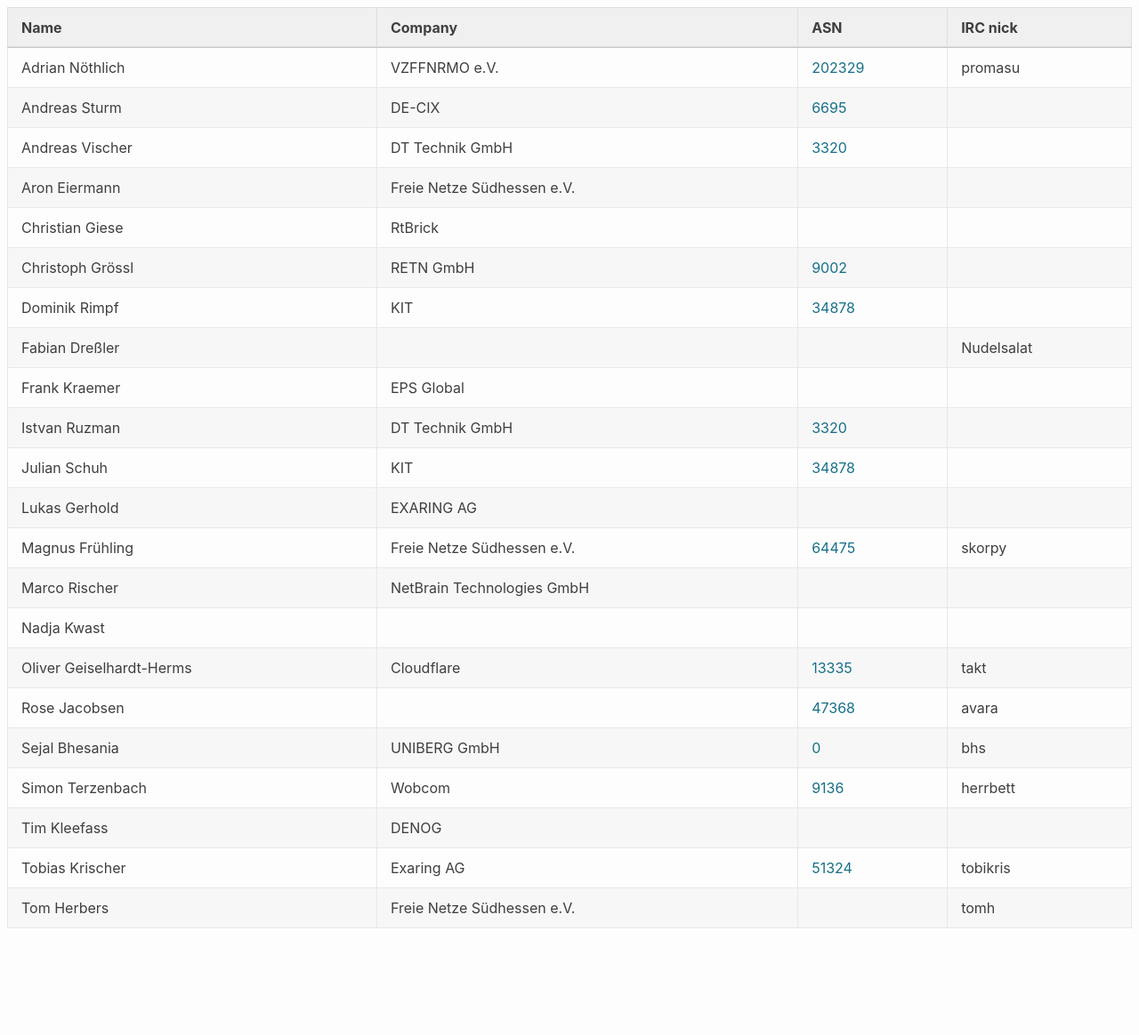
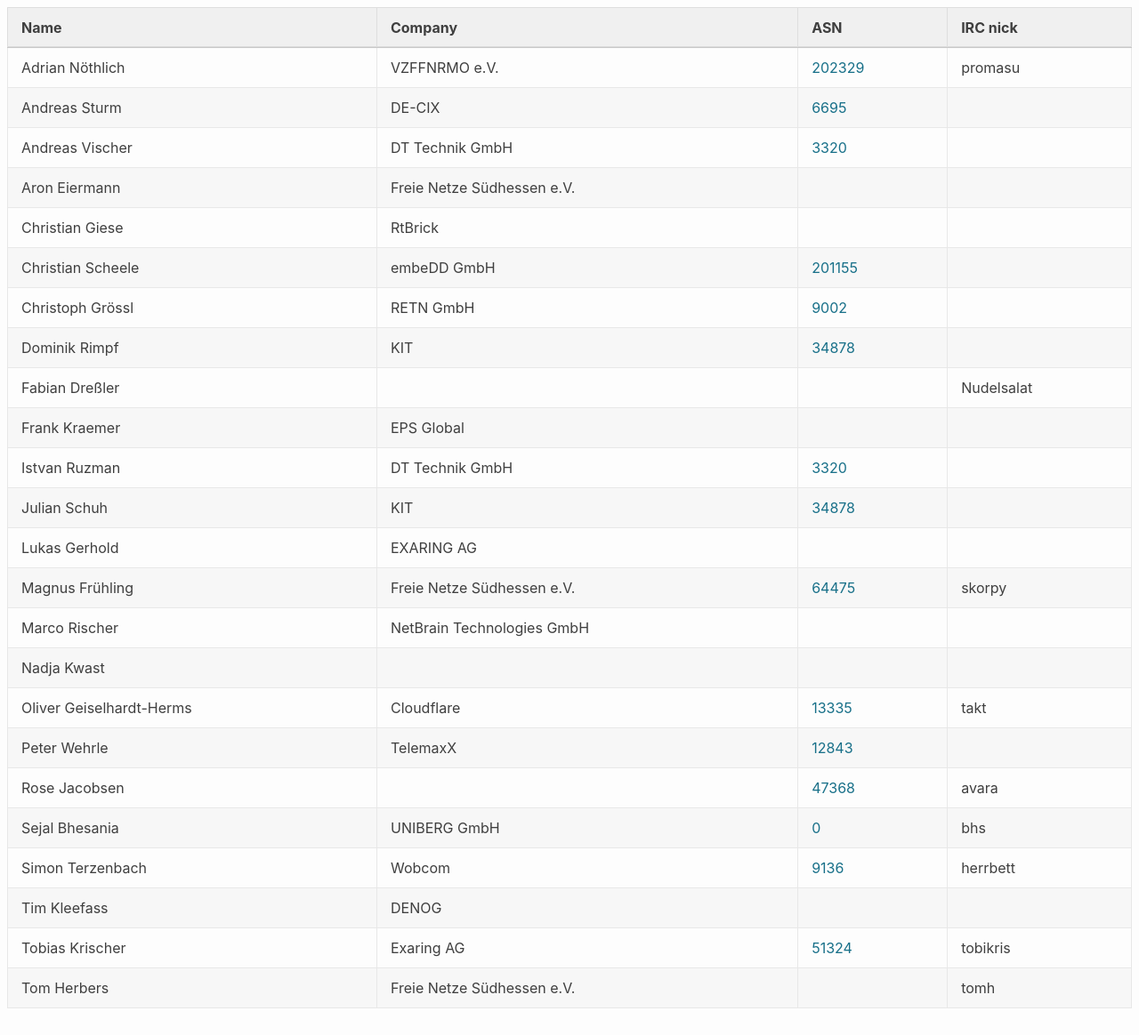
Before and after one commit to denog/pretix-attendeelist, a Jekyll site: the page built from meetup2023_04/index.markdown, in a window 1280 px wide and 1164 px high. Shown: the whole window at 89% size. Built offline with Jekyll 4.4.1, drawn with Linux system fonts in a browser that asks for light colours.

Commit message:
Latest data: Fri May 26 18:28:50 UTC 2023

```diff
--- a/_data/attendees_denog_meetup_2023_04.json
+++ b/_data/attendees_denog_meetup_2023_04.json
@@ -28,6 +28,12 @@
     "company": "RtBrick",
     "irc": null,
     "asn": null
+  },
+  {
+    "name": "Christian Scheele",
+    "company": "embeDD GmbH",
+    "irc": null,
+    "asn": "201155"
   },
   {
     "name": "Christoph Grössl",
@@ -96,6 +102,12 @@
     "asn": "13335"
   },
   {
+    "name": "Peter Wehrle",
+    "company": "TelemaxX",
+    "irc": null,
+    "asn": "12843"
+  },
+  {
     "name": "Rose Jacobsen",
     "company": null,
     "irc": "avara",
```
